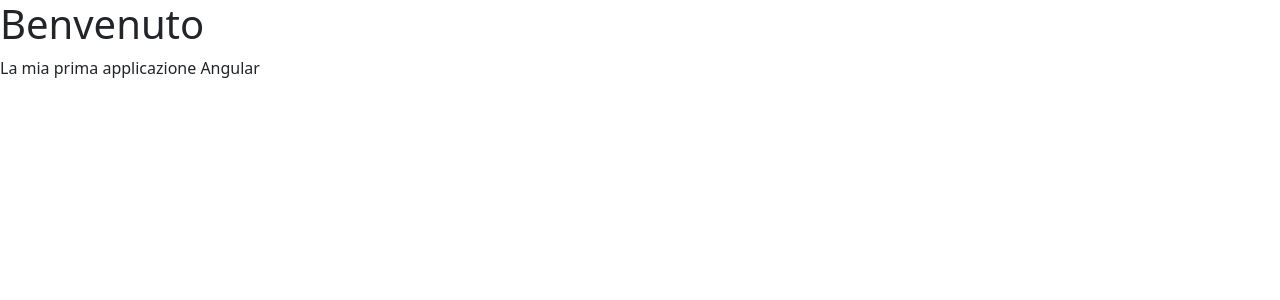
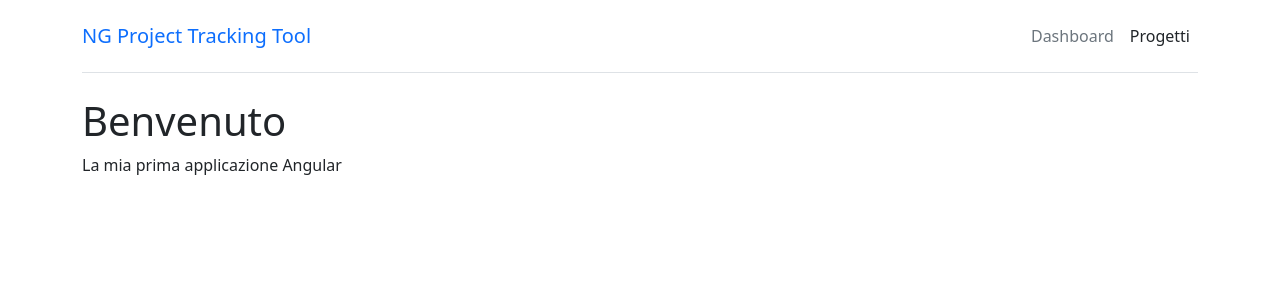
Before and after one commit to giglioDomenicoMirko/CorsoDevelhope-AngularApp-Sciuti, an Angular app: page / in a window 1280 px wide. Shown: the top 300 px of the page. Built offline with nearby package versions, Linux system fonts and the light colour scheme.

Commit message:
Usare elementi HTML standard

```diff
--- a/src/app/app.component.html
+++ b/src/app/app.component.html
@@ -1,2 +1,24 @@
-<h1>Benvenuto</h1>
-<p>La mia prima applicazione Angular</p>
+<div class="container">
+  <header
+    class="
+      d-flex
+      flex-wrap
+      align-items-center
+      justify-content-center justify-content-md-between
+      py-3
+      mb-4
+      border-bottom
+    "
+  >
+    <a class="navbar-brand" href="#">NG Project Tracking Tool</a>
+    <ul class="nav col-12 col-md-auto mb-2 justify-content-center mb-md-0">
+      <li><a href="#" class="nav-link px-2 link-secondary">Dashboard</a></li>
+      <li><a href="#" class="nav-link px-2 link-dark">Progetti</a></li>
+    </ul>
+  </header>
+</div>
+
+<div class="container">
+  <h1>Benvenuto</h1>
+  <p>La mia prima applicazione Angular</p>
+</div>
```
